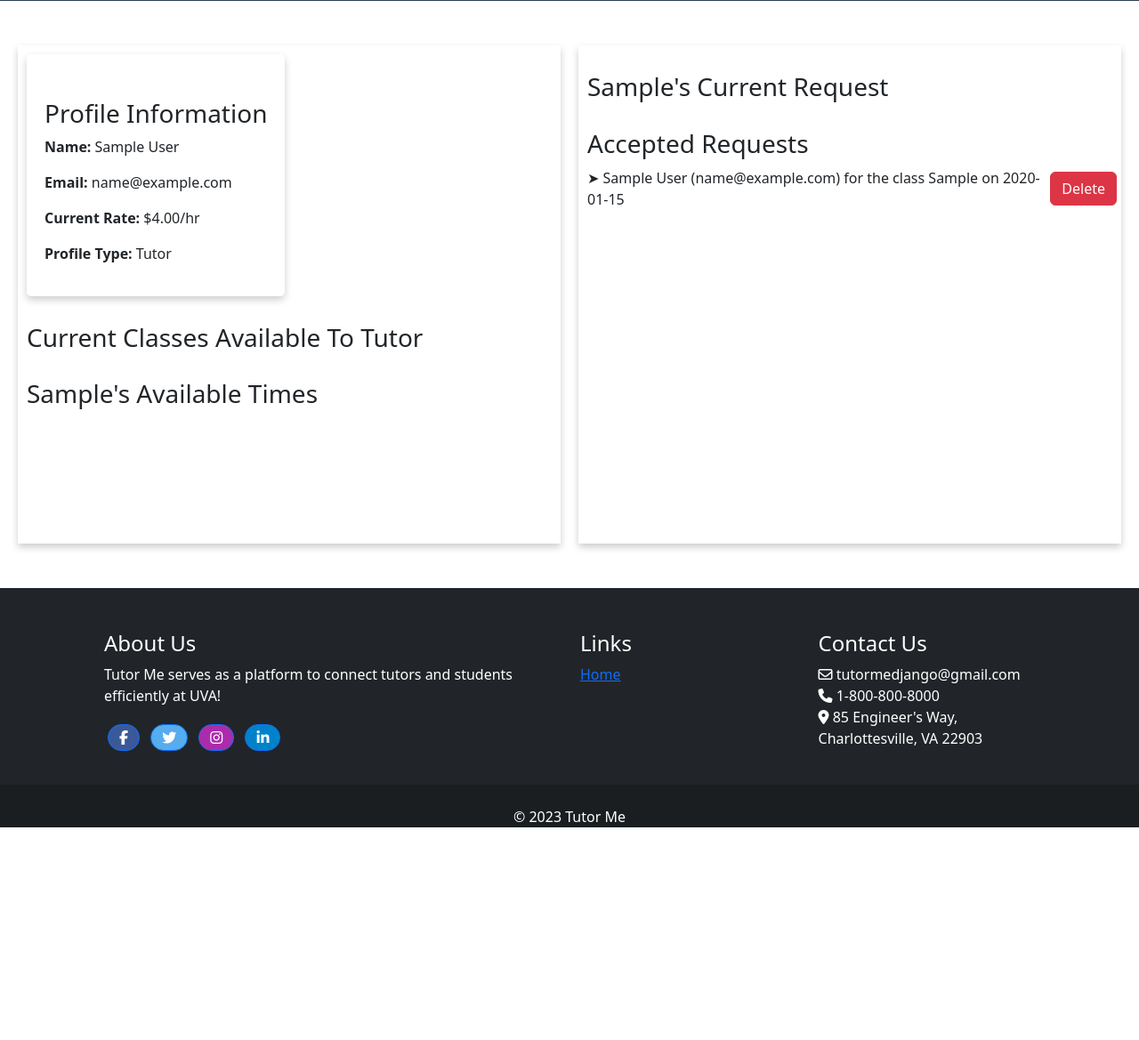
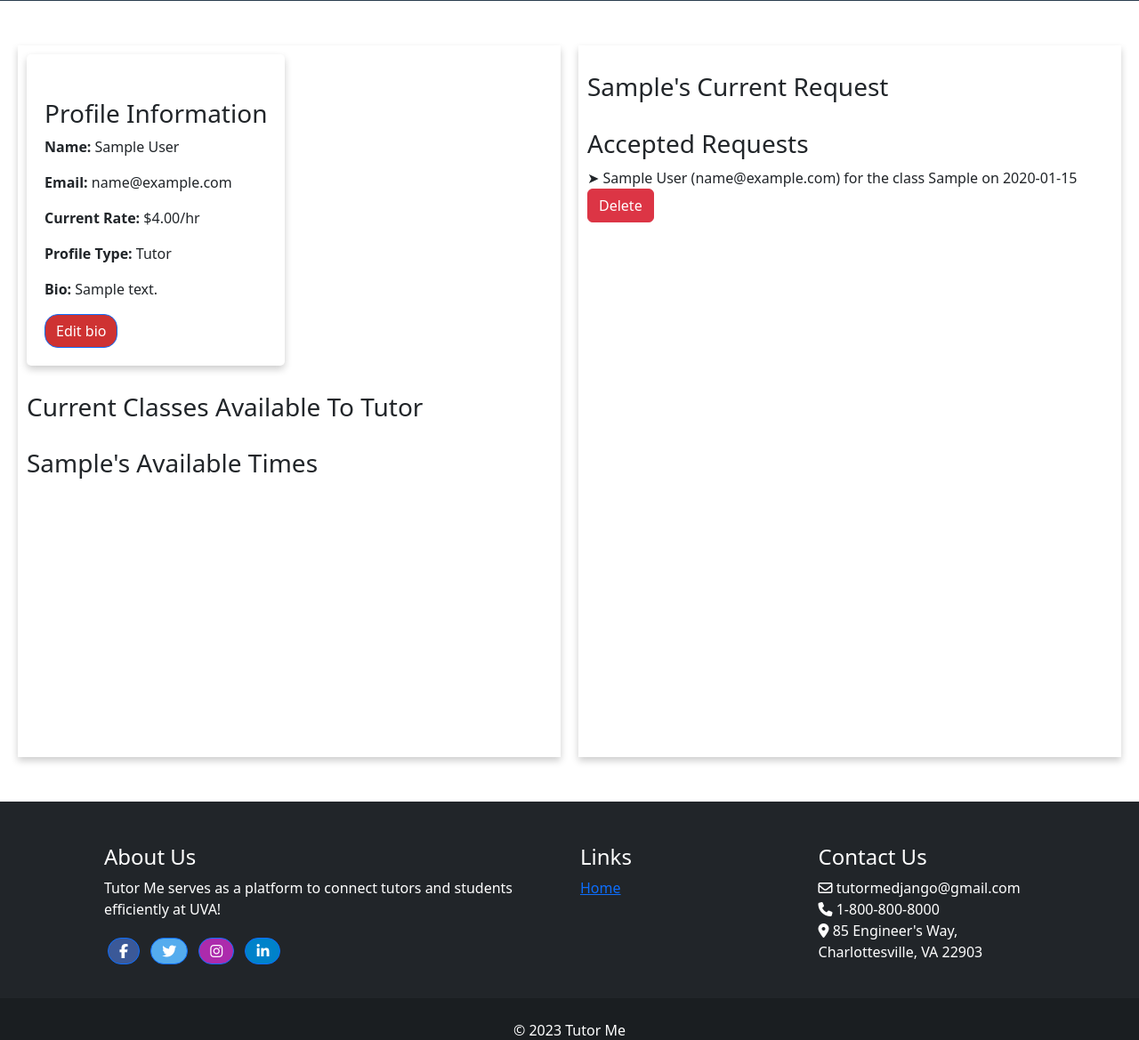
Before and after one commit to Zach-Russell/CS3240-Website, a Django app: page /1/tutor/ in a window 1280 px wide. Shown: the part 153-1322 px from the top of the page at 89% size. Before the commit the page ends 1083 px from the top, so only its background shows below. Run offline with Django 4.2, Linux system fonts and the light colour scheme; a user stored in the database is signed in; tables that the repository leaves empty hold one stand-in row (values such as "Sample post"); data that the repository does not hold is empty; some libraries are stand-ins or nearby versions.

Commit message:
bio profile feature

```diff
--- a/mysite/settings.py
+++ b/mysite/settings.py
@@ -143,6 +143,9 @@ STATIC_URL = 'static/'
 
 STATIC_ROOT = os.path.join(BASE_DIR, 'static')
 
+# MEDIA_URL = '/media/'
+# MEDIA_ROOT = os.path.join(BASE_DIR, 'media')
+
 # Default primary key field type
 # https://docs.djangoproject.com/en/4.1/ref/settings/#default-auto-field
 
--- a/welcome/static/welcome/style.css
+++ b/welcome/static/welcome/style.css
@@ -279,6 +279,9 @@ html, body {
   padding: 2rem;
 }
 
+/* -------------------- ADD BIO -------------------- */
+
+
 /*-------CHANGE RATE------------*/
 
 .rate-container {
--- a/welcome/templates/welcome/tutor.html
+++ b/welcome/templates/welcome/tutor.html
@@ -25,6 +25,7 @@
     padding-left: 20px;
     margin-top: 50px;
     margin-bottom: 50px;
+    height: 100%;
   }
   .profileSection{
     box-shadow: 0 4px 8px 0 rgba(0, 0, 0, 0.2);
@@ -38,7 +39,9 @@
     padding: 20px;
     margin-top: 10px;
     text-align: left;
-    width: fit-content
+    width: fit-content;
+    max-width: 500px;
+    word-wrap: break-word;
   }
    h1 {
         background-color: #2c3e50;
@@ -64,6 +67,9 @@
     transition: all 0.5s ease-in-out;
     border-radius: 5px;
   }
+  .tutorProfileContainer form::before{
+    content: "➤ ";
+  }
 </style>
 <body>
   <h1 style = "text-transform: capitalize;">{{user.first_name}}'s Tutor Profile</h1>
@@ -76,6 +82,8 @@
         <p><strong>Email: </strong>{{user.email}}</p>
         <p><strong>Current Rate: </strong> ${{user.rate}}/hr</p>
         <p><strong>Profile Type: </strong> Tutor</p>
+        <p class="bio"><strong>Bio: </strong>{{user.bio}}</p>
+        <a class="btn btn-primary" class="btn" href="/welcome/addBio">Edit bio</a>
       </div>
       <div class = "profileInfo" >
         <h2>Current Classes Available To Tutor</h2>
@@ -83,10 +91,8 @@
       {% for class in user.schedule_set.first.schedule %}
       <form action="{% url 'welcome:deleteClassTutor' class %}" method="post">
         {% csrf_token %}
-        <div style="display: flex; align-items: center;">
-        <label>➤ {{class}} </label>
-        <input style = "margin-left: 5px; margin-right: 5px;" class="btn btn-danger" type="submit" value="Delete" name = "choice">
-        </div>
+        <label> {{class}} </label>
+        <input class="btn btn-danger" type="submit" value="Delete" name = "choice">
         </form>
       {% endfor %}
     </ul>
@@ -98,7 +104,7 @@
       <li>
         <form action="{% url 'welcome:deleteTime' timings %}" method="post">
           {% csrf_token %}
-          <label>➤ {{timings}} </label>
+          <label> {{timings}} </label>
           <input class="btn btn-danger" type="submit" value="Delete" name = "choice">
           </form>
       </li>
@@ -119,11 +125,9 @@
         <li>
           <form action="{% url 'welcome:requestChoice' request.id%}" method="post">
             {% csrf_token %}
-            <div style="display: flex; align-items: center;">
-          <label>➤ {{request.student.first_name}} {{request.student.last_name}} ({{request.student.email}}) has requested for {{request.course}} on {{request.time}}</label>
-          <input style = "margin-left: 5px; margin-right: 5px;"class="btn btn-success" type="submit" value="Accept" name = "choice">
-          <input style = "margin-right: 5px;"class="btn btn-danger" type="submit" value="Decline" name = "choice">
-          </div>
+          <label>{{request.student.first_name}} {{request.student.last_name}} ({{request.student.email}}) has requested for {{request.course}} on {{request.time}}</label>
+          <input class="btn btn-success" type="submit" value="Accept" name = "choice">
+          <input class="btn btn-danger" type="submit" value="Decline" name = "choice">
         </form>
         </li>
 
@@ -137,13 +141,10 @@
     {% if request.accepted == 'acc' %}
     <ul style = "list-style-type: none;">
     <li>
-
       <form action="{% url 'welcome:deleteRequest' request.id %}" method="post">
         {% csrf_token %}
-        <div style="display: flex; align-items: center;">
-        <label>➤ {{request.student.first_name}} {{request.student.last_name}} ({{request.student.email}}) for the class {{request.course}} on {{request.time}} </label>
-        <input style = "margin-left: 5px; margin-right: 5px;" class="btn btn-danger" type="submit" value=Delete name = "choice">
-      </div>
+        <label> {{request.student.first_name}} {{request.student.last_name}} ({{request.student.email}}) for the class {{request.course}} on {{request.time}} </label>
+        <input class="btn btn-danger" type="submit" value=Delete name = "choice">
         </form>
     </li></ul>
 
--- a/welcome/urls.py
+++ b/welcome/urls.py
@@ -26,5 +26,7 @@ urlpatterns = [
     path('<str:classReq>/requestTutorForClass/', views.requestTutorForClass, name='requestTutorForClass'),
     path('tutorRequests/', views.tutorRequestsView.as_view(), name ='tutorRequests'),
     path('<int:request_id>/<str:course>/tutorRequestAction/', views.tutorRequestAction, name='tutorRequestAction'),
+    path('addBio/', views.addBioView.as_view(), name ='addBio'),
+    path('addTutorBio/', views.addTutorBio, name ='addTutorBio'),
 
 ]
--- a/welcome/views.py
+++ b/welcome/views.py
@@ -70,6 +70,11 @@ class changeRateView(generic.ListView):
     template_name = 'welcome/changeRate.html'
     def get_queryset(self):
         return 'changeRate success'
+
+class addBioView(generic.ListView):
+    template_name = 'welcome/addBio.html'
+    def get_queryset(self):
+        return 'addBio success'
 
 class selectClassView(generic.ListView):
     template_name = 'welcome/selectClasses.html'
@@ -204,11 +209,8 @@ def requestTutorTime(request, user_id, tutor_id, course):
     tutorSchedule = Schedule.objects.get(User=tutorUser)
     time = request.POST.get('tutorTime')
     user = User.objects.get(pk=user_id)
-    try:
-        request = Request.objects.get(student = user, tutor = tutorUser, course = course, time = time)
-    except:
-        request = Request(student = user, tutor = tutorUser, course = course, time = time)
-        request.save()
+    request = Request(student = user, tutor = tutorUser, course = course, time = time)
+    request.save()
     url = '/' + user.email
     if(user.type == 'stu'):
         url += '/student/'
@@ -345,6 +347,21 @@ def changeTutorRate(request):
         url = '/' + request.user.email + '/tutor/'
         return HttpResponseRedirect((url))
 
+def addTutorBio(request):
+    user = request.user
+    newBio = request.POST['bio']
+
+    if newBio == "":
+        return render(request, 'welcome/addBio.html', {
+            'comments': User,
+            'error_message': "Please Enter a Bio Before Clicking Submit",
+        })
+    else:
+        user.bio = newBio
+        user.save()
+        url = '/' + request.user.email + '/tutor/'
+        return HttpResponseRedirect((url))
+
 class contactView(generic.ListView):
     template_name = 'welcome/contact.html'
     def get_queryset(self):
```
Also changed, not shown: welcome/templates/welcome/addBio.html (added, +42 -0 lines), welcome/templates/welcome/listTutors.html (+8 -1 lines), welcome/templates/welcome/student.html (+9 -12 lines), welcome/migrations/0015_user_bio.py (added), welcome/migrations/0016_alter_user_bio.py.
